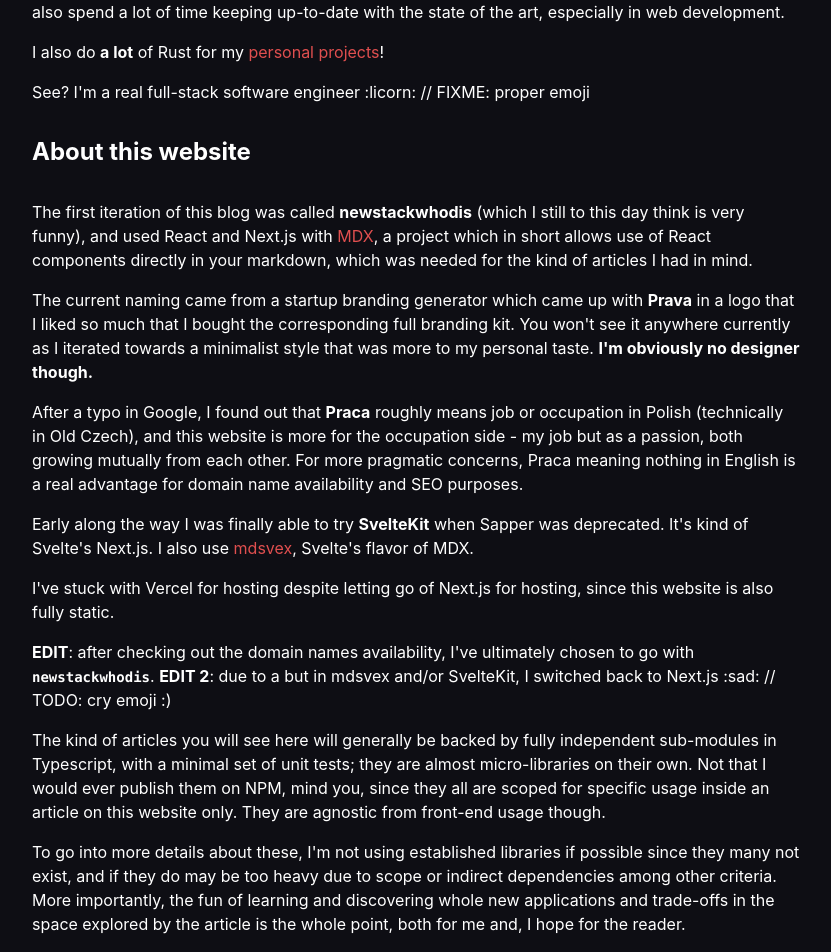
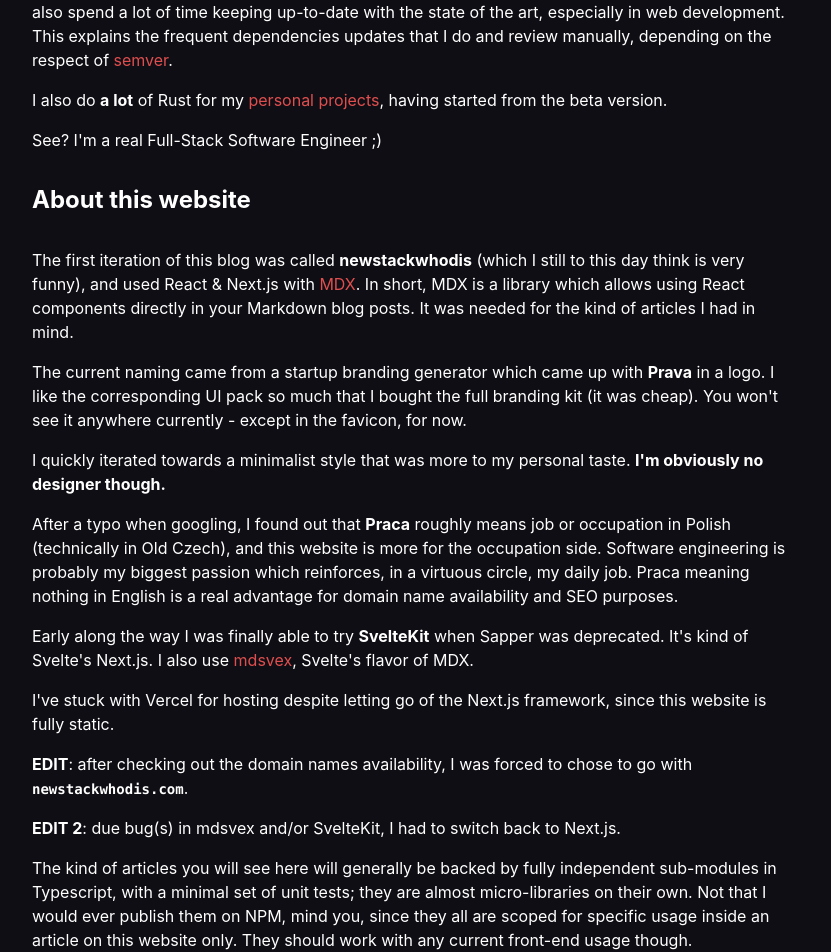
Before and after one commit to pierreyoda/newstackwhodis, a Next.js app: page /blog/about in a window 1280 px wide. Shown: the part 384-1336 px from the top of the page, without its empty margins (224-1055 px from the left). Built offline with nearby package versions, Linux system fonts and the light colour scheme.

Commit message:
:memo: Updated about page

```diff
--- a/src/pages/blog/about.mdx
+++ b/src/pages/blog/about.mdx
@@ -6,31 +6,37 @@
 
 I'm a Software Engineer in his late twenties.
 
-I started programming at the age of 13, with C and C++, and have not stopped ever since. I've been using - ranging from coding _personal projects_ to _real-world usage_ - many languages and libraries. I also spend a lot of time keeping up-to-date with the state of the art, especially in web development.
+I started programming at the age of 13, with C then C++, and have not stopped ever since. I've been using many languages and libraries or frameworks, from coding _personal projects_ to _work projects_. I also spend a lot of time keeping up-to-date with the state of the art, especially in web development. This explains the frequent dependencies updates that I do and review manually, depending on the respect of [semver](https://semver.org).
 
 
-I also do **a lot** of Rust for my [personal projects](https://github.com/pierreyoda)!
+I also do **a lot** of Rust for my [personal projects](https://github.com/pierreyoda), having started from the beta version.
 
-See? I'm a real full-stack software engineer :licorn: // FIXME: proper emoji
+See? I'm a real Full-Stack Software Engineer ;)
 
 ## About this website
 
-The first iteration of this blog was called **newstackwhodis** (which I still to this day think is very funny), and used React and Next.js with [MDX](https://mdxjs.com/), a project which in short allows use of React components directly in your markdown, which was needed for the kind of articles I had in mind.
+The first iteration of this blog was called **newstackwhodis** (which I still to this day think is very funny), and used React & Next.js with [MDX](https://mdxjs.com/). In short, MDX is a library which allows using React components directly in your Markdown blog posts. It was needed for the kind of articles I had in mind.
 
-The current naming came from a startup branding generator which came up with **Prava** in a logo that I liked so much that I bought the corresponding full branding kit. You won't see it anywhere currently as I iterated towards a minimalist style that was more to my personal taste. **I'm obviously no designer though.**
+The current naming came from a startup branding generator which came up with **Prava** in a logo. I like the corresponding UI pack so much that I bought the full branding kit (it was cheap). You won't see it anywhere currently - except in the favicon, for now.
 
-After a typo in Google, I found out that **Praca** roughly means job or occupation in Polish (technically in Old Czech), and this website is more for the occupation side - my job but as a passion, both growing mutually from each other. For more pragmatic concerns, Praca meaning nothing in English is a real advantage for domain name availability and SEO purposes.
+I quickly iterated towards a minimalist style that was more to my personal taste. **I'm obviously no designer though.**
+
+After a typo when googling, I found out that **Praca** roughly means job or occupation in Polish (technically in Old Czech), and this website is more for the occupation side. Software engineering is probably my biggest passion which reinforces,  in a virtuous circle, my daily job. Praca meaning nothing in English is a real advantage for domain name availability and SEO purposes.
 
 Early along the way I was finally able to try **SvelteKit** when Sapper was deprecated. It's kind of Svelte's Next.js. I also use [mdsvex](https://mdsvex.com/), Svelte's flavor of MDX.
 
-I've stuck with Vercel for hosting despite letting go of Next.js for hosting, since this website is also fully static.
+I've stuck with Vercel for hosting despite letting go of the Next.js framework, since this website is fully static.
 
-**EDIT**: after checking out the domain names availability, I've ultimately chosen to go with `newstackwhodis`.
-**EDIT 2**: due to a but in mdsvex and/or SvelteKit, I switched back to Next.js :sad: // TODO: cry emoji :)
+**EDIT**: after checking out the domain names availability, I was forced to chose to go with `newstackwhodis.com`.
 
-The kind of articles you will see here will generally be backed by fully independent sub-modules in Typescript, with a minimal set of unit tests; they are almost micro-libraries on their own. Not that I would ever publish them on NPM, mind you, since they all are scoped for specific usage inside an article on this website only. They are agnostic from front-end usage though.
+**EDIT 2**: due bug(s) in mdsvex and/or SvelteKit, I had to switch back to Next.js.
 
-To go into more details about these, I'm not using established libraries if possible since they many not exist, and if they do may be too heavy due to scope or indirect dependencies among other criteria. More importantly, the fun of learning and discovering whole new applications and trade-offs in the space explored by the article is the whole point, both for me and, I hope for the reader.
+The kind of articles you will see here will generally be backed by fully independent sub-modules in Typescript, with a minimal set of unit tests; they are almost micro-libraries on their own. Not that I would ever publish them on NPM, mind you, since they all are scoped for specific usage inside an article on this website only. They should work with any current front-end usage though.
+
+To go into more details about these, I'm not using established libraries if possible, since they may not exist.
+If they do, they may be too heavy due to scope or indirect dependencies, among other criteria.
+
+More importantly, the fun of learning and discovering whole new applications and trade-offs in the topic explored by one of my articles is the main goal - both for me and, I hope for any eventual reader.
 
 ## WIP articles
 
@@ -40,4 +46,6 @@
 - An introduction to [L-Systems](https://www.wikiwand.com/en/L-system) with dynamic widgets to generate pretty fractals or trees.
 - An introduction to Genetic Algorithms and their applications. The planned interactive demo is the automatic optimization feature of 2D inventory space you can see in many video games, especially in Action-RPGs.
 
-I also have an [almost™ finished](https://github.com/pierreyoda/rustboycolor) Game Boy (Color) emulator in Rust that I would very much like to bring to this website through WebAssembly. The issue I risk to encounter would not be from the Rust side, but more on the rendering side if I go for naive solutions while offering a high refresh rate. This could be be the opportunity to go for some low-level WebGL usage, which sounds like great fun - if maybe overkill.
+I also have an [almost™ finished](https://github.com/pierreyoda/rustboycolor) Game Boy (Color) emulator in Rust that I would very much like to bring to this website through WebAssembly. The issue I risk to encounter would not be from the Rust side, but more on the rendering side if I go for naive solutions while offering a high refresh rate.
+
+This could be be the opportunity to go for some low-level WebGL usage, which sounds like great fun - if maybe overkill.
--- a/src/styles/globals.css
+++ b/src/styles/globals.css
@@ -83,6 +83,8 @@
     }
   }
 }
+
+/* TODO: bullet points list for about page WIP articles */
 
 @utility blog-post-container {
   @apply text-white;
```
